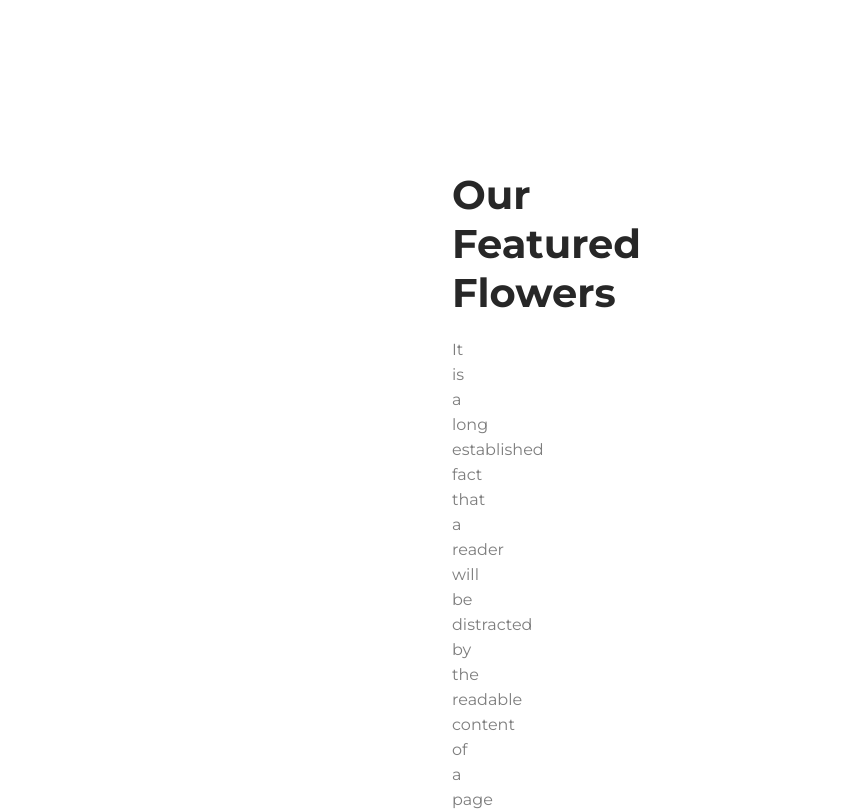
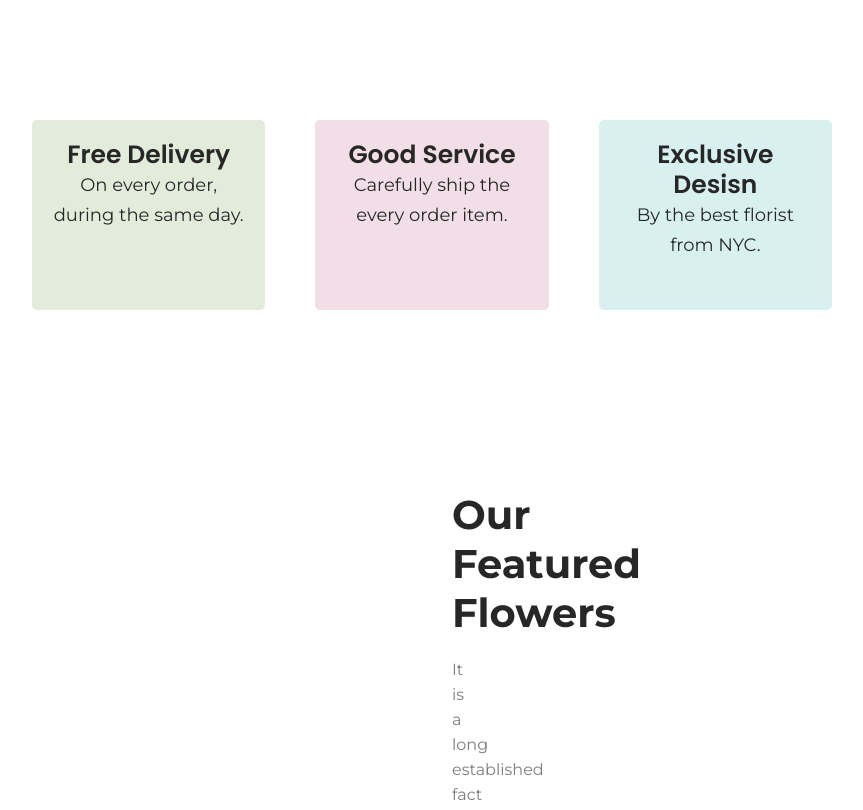
Before and after one commit to mehedi-h/flower-shop, a plain HTML site: page index.html in a window 1280 px wide. Shown: the part 860-1670 px from the top of the page, without its empty margins (208-1071 px from the left). Drawn offline with Linux system fonts and the light colour scheme.

Commit message:
update code

```diff
--- a/index.html
+++ b/index.html
@@ -34,6 +34,32 @@
 <!-- Ended Header Section-->
 
     <main>
+        <section class="service-section">
+            <div class="free-delivery">
+                <h4 class="service-title">
+                    Free Delivery
+                </h4>
+                <p class="service-brief">
+                    On every order, during the same day.
+                </p>
+            </div>
+            <div class="care">
+                <h4 class="service-title">
+                    Good Service
+                </h4>
+                <p class="service-brief">
+                    Carefully ship the every order item.
+                </p>
+            </div>
+            <div class="exclusive-design">
+                <h4 class="service-title">
+                    Exclusive Desisn
+                </h4>
+                <p class="service-brief">
+                    By the best florist from NYC.
+                </p>
+            </div>
+        </section>
         <section class="feature-section-container">
             <div class="feature-section">
                 <h1 class="feature-title">
--- a/style.css
+++ b/style.css
@@ -23,6 +23,57 @@ header {
     width: 100vw;
     height: 850px;
 }
+
+.service-section {
+    display: flex;
+    align-content: space-between;
+    justify-content: center;
+    margin: 130px 240px 0px;
+    gap: 50px;
+    font-family: ;
+}
+.free-delivery {
+    color: #272727;
+    height: 150px;
+    width: 100%;
+    background: rgba(71, 125, 17, 0.15);
+    border-radius: 5px;
+    padding: 20px;
+    line-height: 30px;
+    text-align: center;
+}
+.care {
+    color: #272727;
+    height: 150px;
+    width: 100%;
+    background: rgba(167, 33, 98, 0.15);
+    border-radius: 5px;
+    padding: 20px;
+    line-height: 30px;
+    text-align: center;
+}
+.exclusive-design {
+    color: #272727;
+    height: 150px;
+    width: 100%;
+    background: rgba(5, 151, 160, 0.15);
+    border-radius: 5px;
+    padding: 20px;
+    line-height: 30px;
+    text-align: center;
+}
+
+.service-title {
+    font-family: 'Poppins', sans-serif;
+    font-size: 25px;
+    font-weight: 600;
+}
+.service-brief {
+    font-family: 'Montserrat', sans-serif;
+    font-size: 18px;
+    font-weight: 400;
+}
+
 .section-container {
     display: flex;
     justify-content: space-between;
@@ -118,7 +169,7 @@ header {
     width: 464px;
     height: 530px;
     border-radius: 300px 300px 0px 0px;
-    background: rgba(5, 151, 160, 0.15);
+    background: rgba(71, 125, 17, 0.15);
     text-align: center;
 
 }
```
